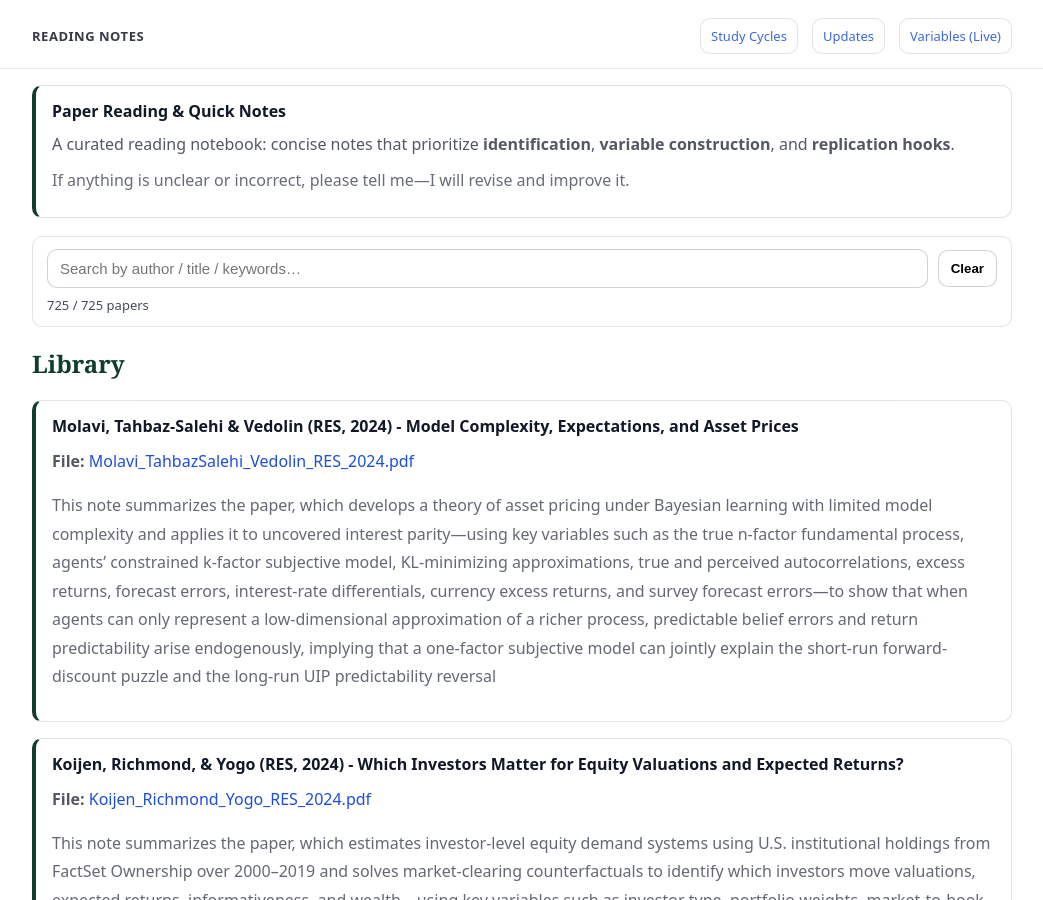
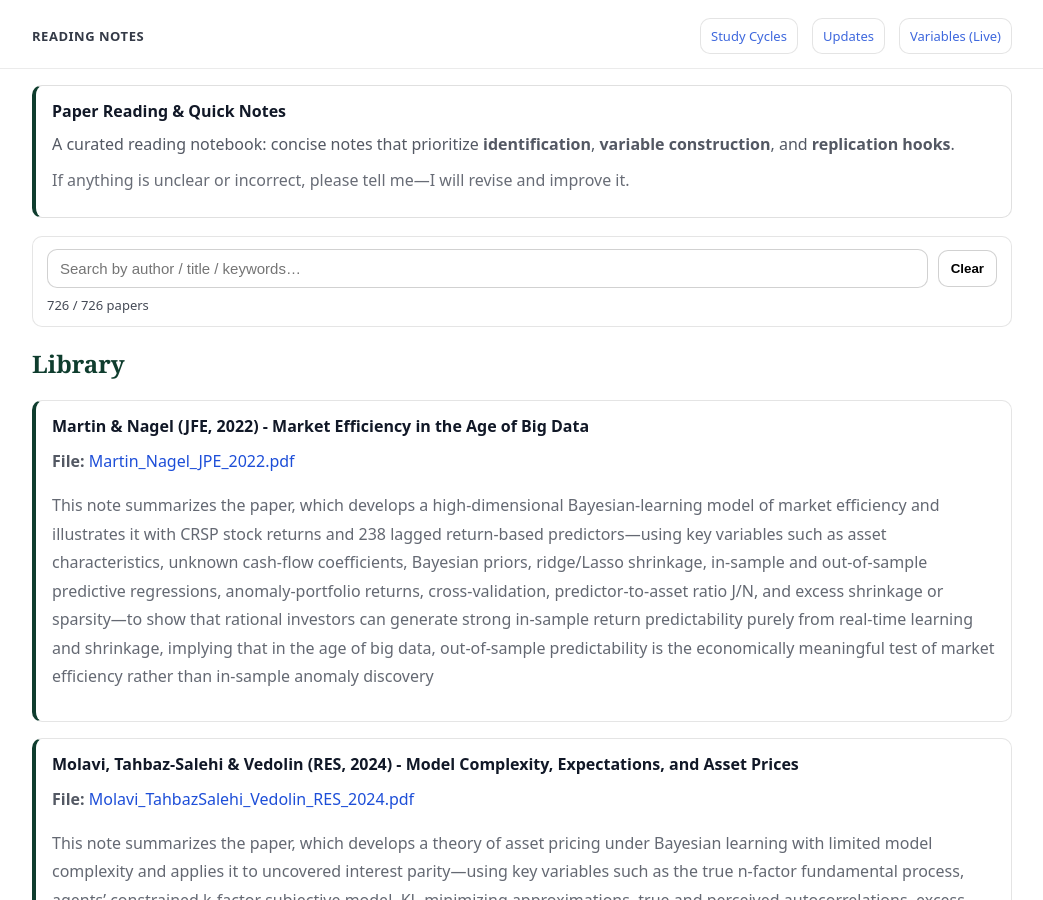
Before and after one commit to yaxinzn/study-archive, a Jekyll site: the page built from reading/index.md, in a window 1280 px wide and 900 px high. Shown: the whole window, without its empty margins (118-1161 px from the left). Built offline with Jekyll 4.4.1, drawn with Linux system fonts in a browser that asks for light colours.

Commit message:
Reading: add/update Martin_Nagel_JPE_2022.pdf

```diff
--- a/_data/reading.yml
+++ b/_data/reading.yml
@@ -1,3 +1,7 @@
+- title: "Martin & Nagel (JFE, 2022) - Market Efficiency in the Age of Big Data"
+  file: "Martin_Nagel_JPE_2022.pdf"
+  desc: "This note summarizes the paper, which develops a high-dimensional Bayesian-learning model of market efficiency and illustrates it with CRSP stock returns and 238 lagged return-based predictors—using key variables such as asset characteristics, unknown cash-flow coefficients, Bayesian priors, ridge/Lasso shrinkage, in-sample and out-of-sample predictive regressions, anomaly-portfolio returns, cross-validation, predictor-to-asset ratio J/N, and excess shrinkage or sparsity—to show that rational investors can generate strong in-sample return predictability purely from real-time learning and shrinkage, implying that in the age of big data, out-of-sample predictability is the economically meaningful test of market efficiency rather than in-sample anomaly discovery"
+
 - title: "Molavi, Tahbaz-Salehi & Vedolin (RES, 2024) - Model Complexity, Expectations, and Asset Prices"
   file: "Molavi_TahbazSalehi_Vedolin_RES_2024.pdf"
   desc: >-
```
Also changed, not shown: 1 other file.
